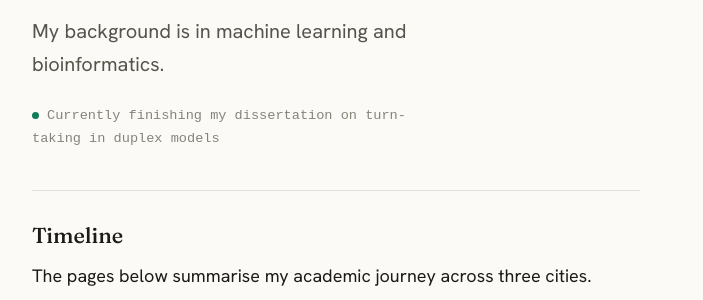
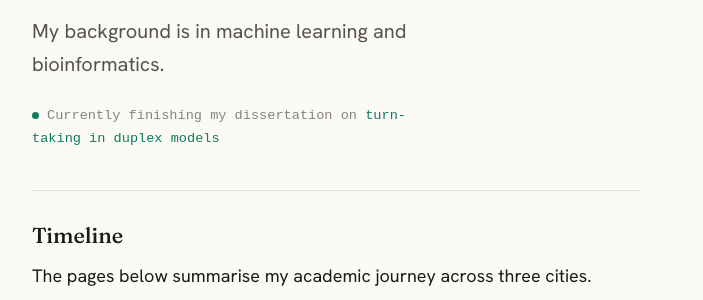
Before and after one commit to aidanlowrie/aidanlowrie.github.io, a Jekyll site: the page built from index.html, in a window 1280 px wide. Shown: the part 454-754 px from the top of the page, without its empty margins (288-991 px from the left). Built offline with Jekyll 4.4.1, drawn with Linux system fonts in a browser that asks for light colours; some web fonts are replaced.

Commit message:
Add link to turn-taking project page from status indicator

```diff
--- a/index.html
+++ b/index.html
@@ -7,7 +7,7 @@ title: ""
     <h1 class="hero-name">Aidan Lowrie</h1>
     <p class="hero-tagline">I'm in the final stretch of an MSc in Speech and Language Processing at the University of Edinburgh. This year I've studied machine learning, focusing on its applications across language, speech and vision.</p>
     <p class="hero-tagline">My background is in machine learning and bioinformatics.</p>
-    <span class="status"><span class="dot"></span>Currently finishing my dissertation on turn-taking in duplex models</span>
+    <span class="status"><span class="dot"></span>Currently finishing my dissertation on <a href="{{ '/projects/turn-taking/' | relative_url }}">turn-taking in duplex models</a></span>
   </div>
   <div class="hero-portrait">
     <img src="{{ '/assets/img/portrait-arthurs-seat.jpg' | relative_url }}" alt="Portrait of Aidan Lowrie">
```
